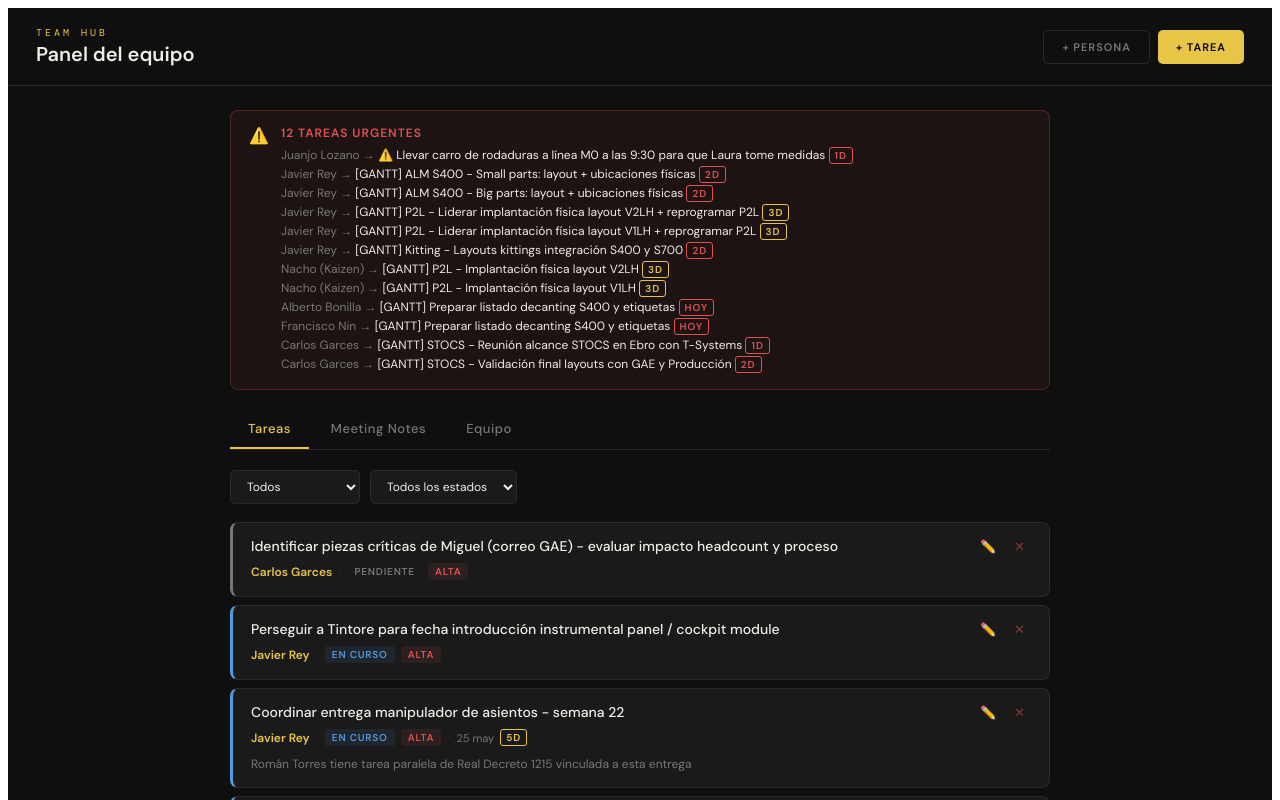
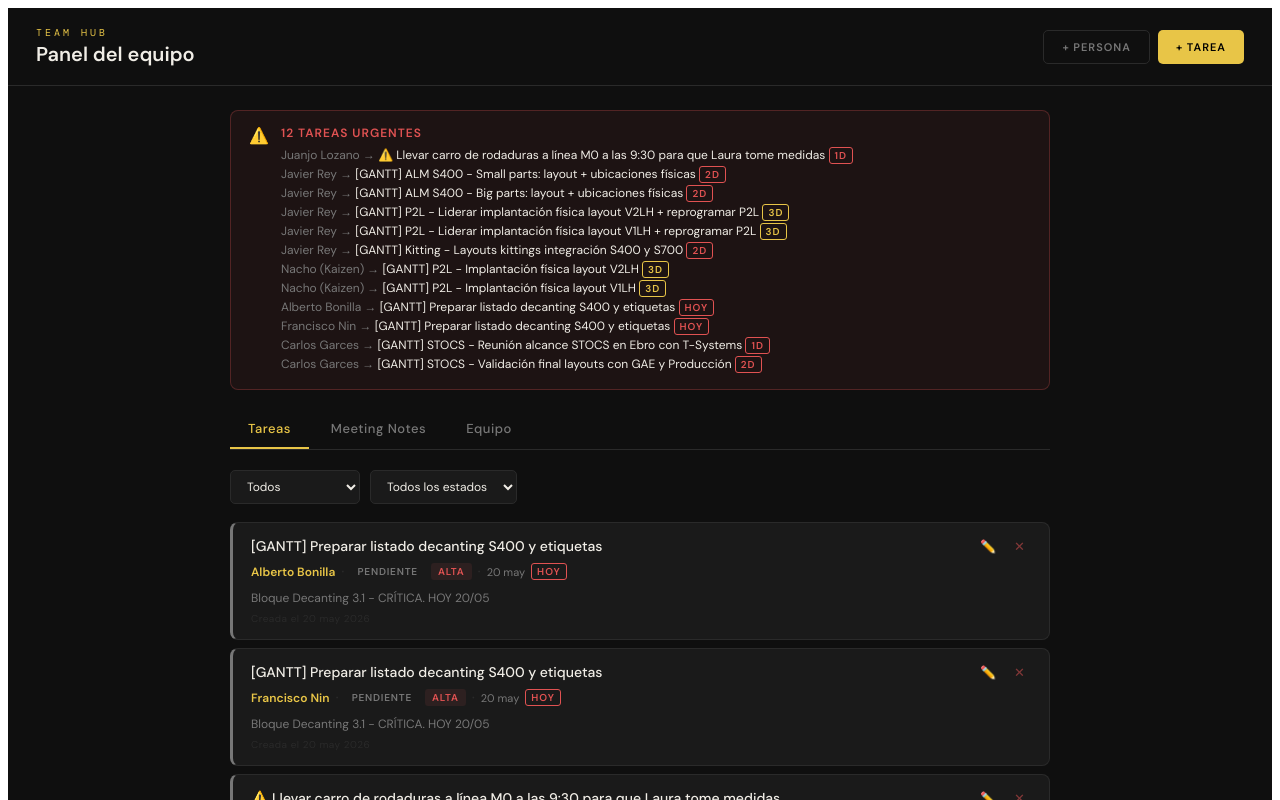
Before and after one commit to cgarcesmartinez-cmd/Team-hub, a React (Create React App) app: page / in a window 1280 px wide. Shown: the top 800 px of the page. Built offline with nearby package versions, Linux system fonts and the light colour scheme.

Commit message:
Update App.js

```diff
--- a/src/App.js
+++ b/src/App.js
@@ -565,6 +565,11 @@ export default function TeamHub() {
                 ) : (
                   <div style={{ display: "flex", flexDirection: "column", gap: 8 }}>
                     {filtered.sort((a, b) => {
+                      // Sort by deadline first (soonest first, no deadline last)
+                      const da = a.deadline ? new Date(a.deadline + "T00:00:00").getTime() : 99999999999999;
+                      const db = b.deadline ? new Date(b.deadline + "T00:00:00").getTime() : 99999999999999;
+                      if (da !== db) return da - db;
+                      // Then by priority
                       const pa = { alta: 0, media: 1, baja: 2 }[a.priority];
                       const pb = { alta: 0, media: 1, baja: 2 }[b.priority];
                       return pa - pb;
@@ -594,6 +599,7 @@ export default function TeamHub() {
                               )}
                             </div>
                             {task.notes && <div style={{ marginTop: 7, fontSize: 12, color: COLORS.muted, lineHeight: 1.5 }}>{task.notes}</div>}
+                            {task.createdAt && <div style={{ marginTop: 5, fontSize: 10, color: COLORS.border, letterSpacing: 0.5 }}>Creada el {new Date(task.createdAt + "T00:00:00").toLocaleDateString("es-ES", { day: "2-digit", month: "short", year: "numeric" })}</div>}
                           </div>
                           <div style={{ display: "flex", gap: 6, flexShrink: 0 }}>
                             <button onClick={() => { setEditTarget(task); setModal("editTask"); }} style={{ background: "transparent", border: "none", cursor: "pointer", color: COLORS.muted, fontSize: 13, padding: "2px 6px" }}>✏️</button>
```
